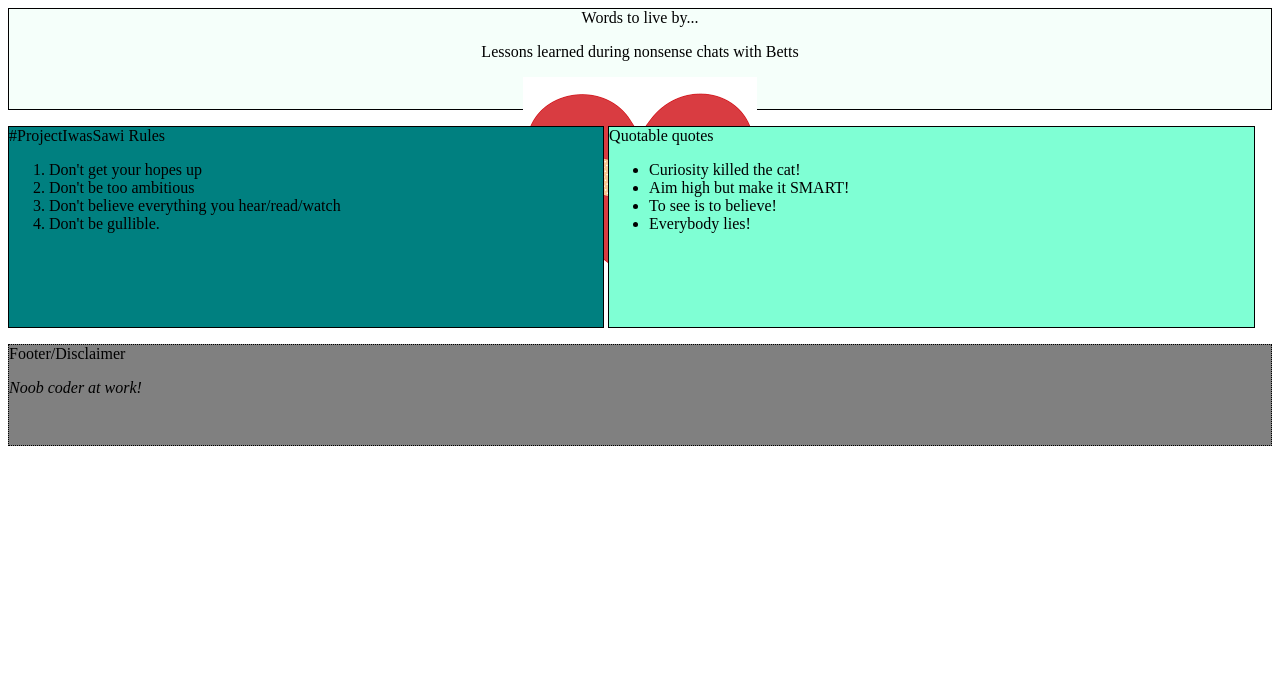
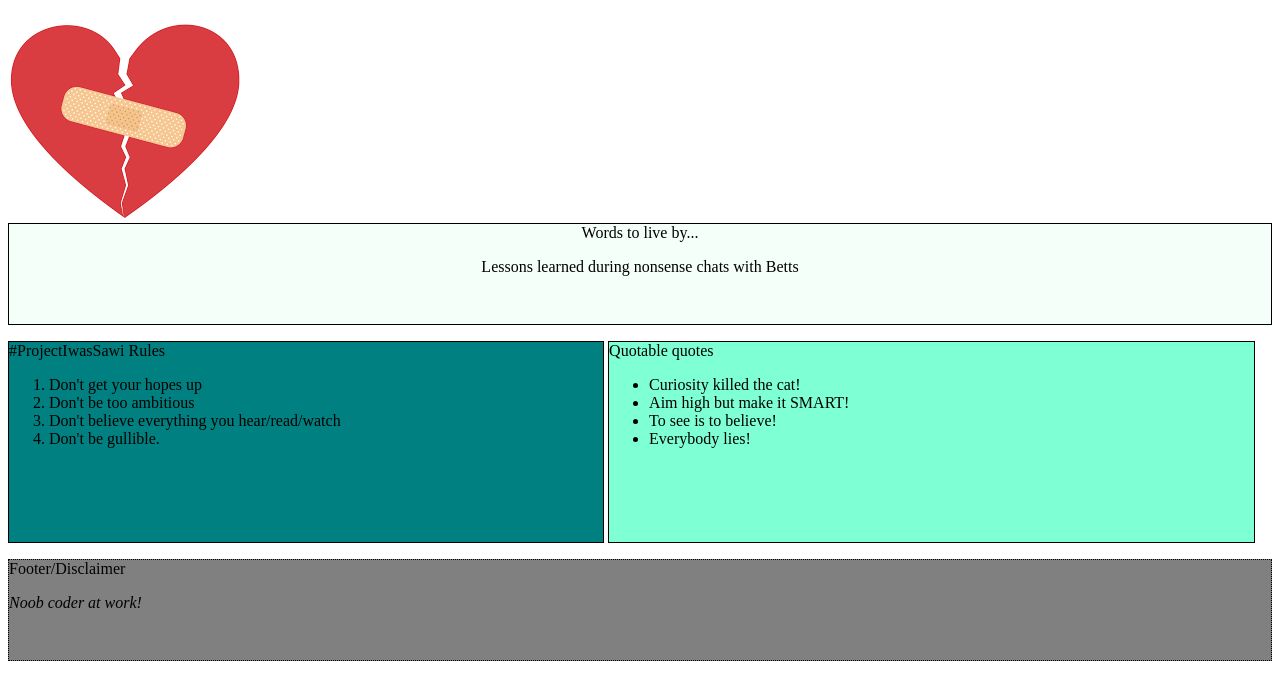
Before and after one commit to jasminching/MyPortfolio, a plain HTML site: page index.html in a window 1280 px wide. Drawn offline with Linux system fonts and the light colour scheme; a script that the page names is missing; files whose address does not match are found by name.

Commit message:
first draft
test saving changes

```diff
--- a/css/MyPortfolio-style.css
+++ b/css/MyPortfolio-style.css
@@ -27,7 +27,3 @@ aside {
     background-color: grey;
     border: 1px dotted black;
     height: 100px;}
-
-.image {
-
-}
--- a/index.html
+++ b/index.html
@@ -21,14 +21,14 @@
     <script src="main.js"></script>
 </head>
 <body>
-<header>
+      <div class="image">
+           <img src="brokenheart.png" alt="brokenheart" class="center">
+       </div>
+
+       <header>
     <div id="Name">Words to live by...
     <p>Lessons learned during nonsense chats with Betts</p>
-        <div id="image">
-            <img src="brokenheart.png" class=overlay>
 
-        </div>
-     </div>
 </header>
 <p>
 
```
